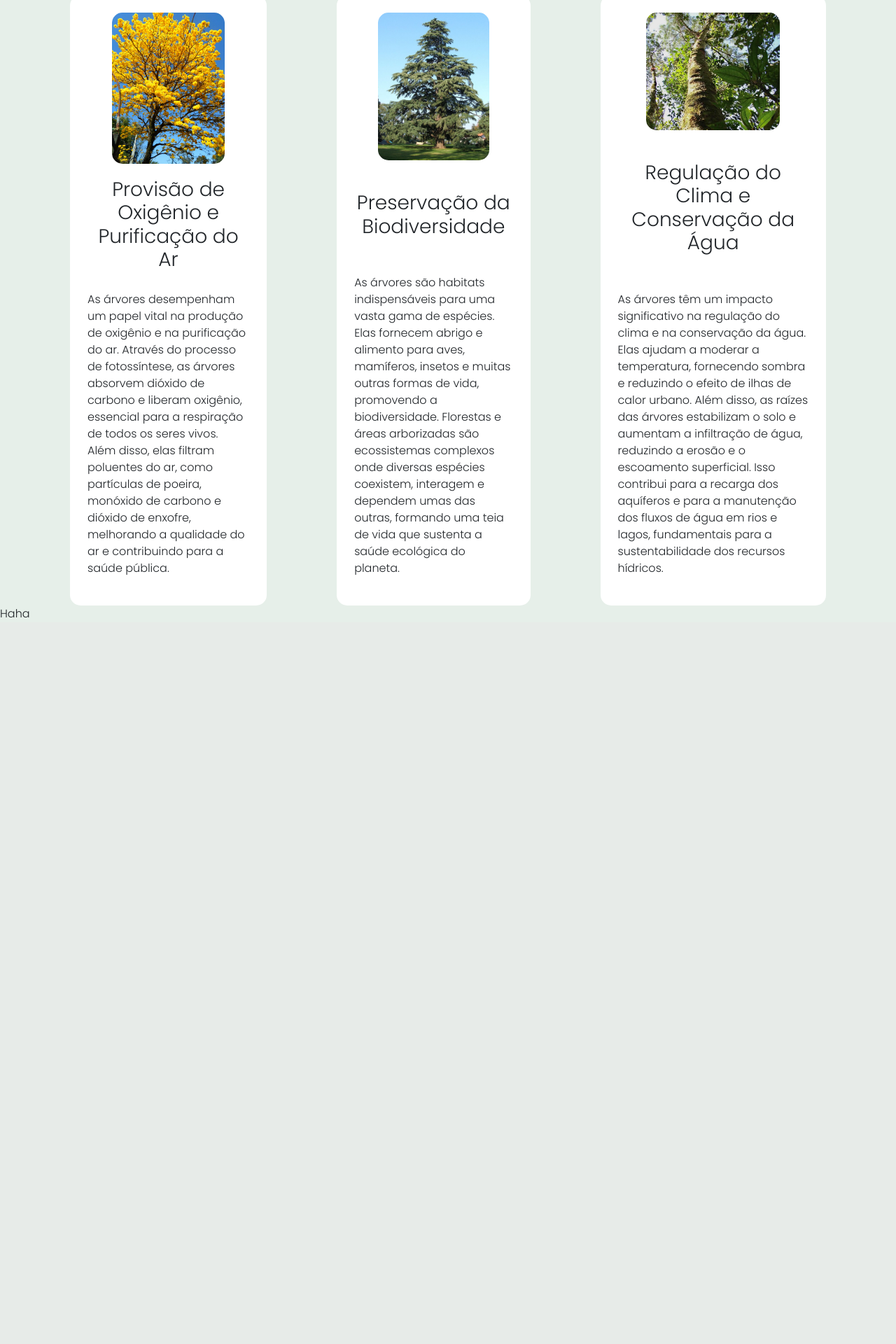
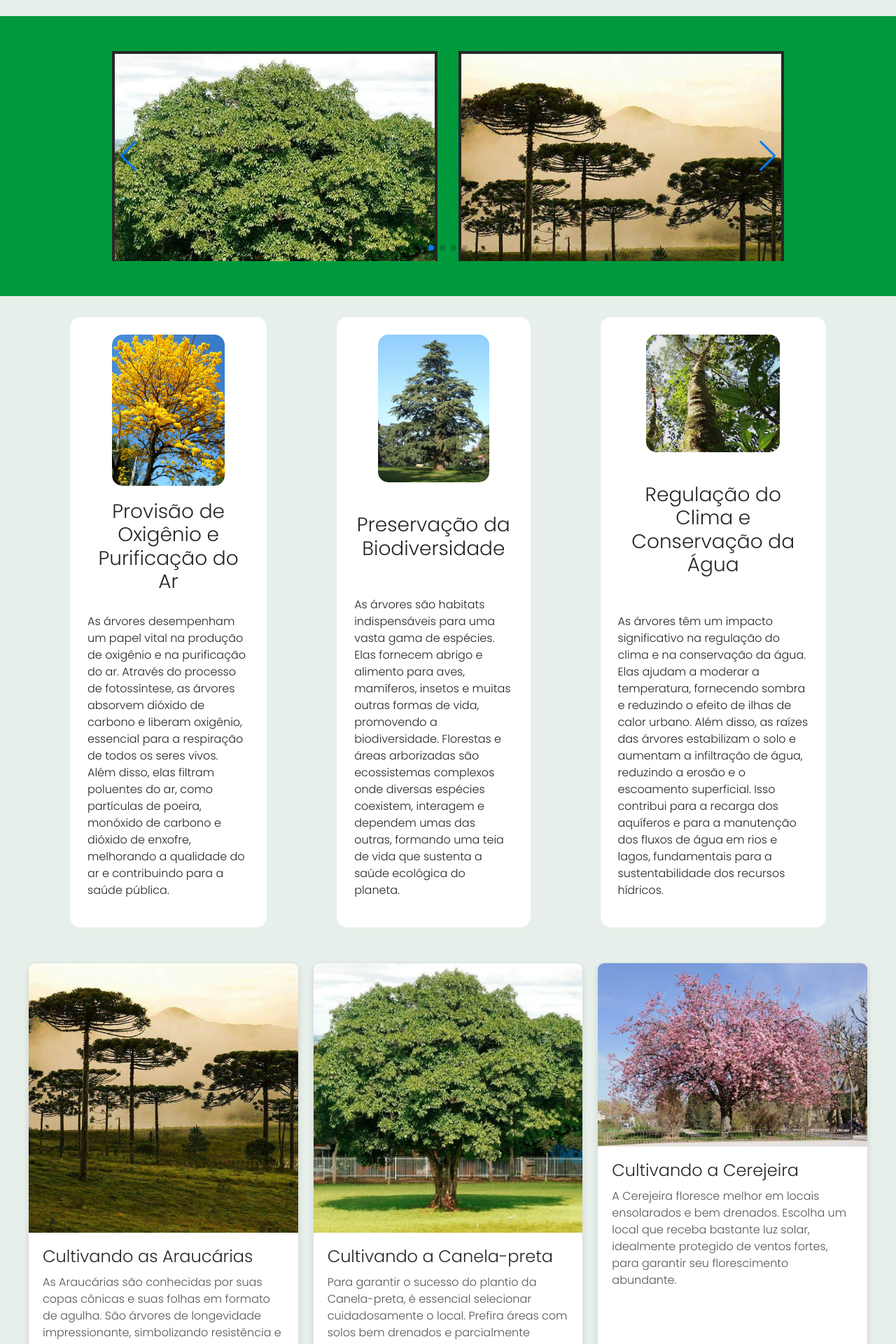
Before and after one commit to luisloko566/tineco, a PHP site: page / in a window 1280 px wide. Shown: the part 1240-3160 px from the top of the page at 70% size. Before the commit the page ends 2123 px from the top, so only its background shows below. Run offline with PHP 8.4, Linux system fonts and the light colour scheme; some libraries are stand-ins or nearby versions.

Commit message:
Add files via upload

```diff
--- a/assets/css/master.css
+++ b/assets/css/master.css
@@ -198,3 +198,67 @@ button:nth-of-type(2):hover {
   max-width: 100%;
   height: auto;
 }
+
+.swiper {
+  width: 960px;
+  height: 300px;
+
+  /* margin: 100px 0; */
+}
+
+.swiper-slide {
+  border: 4px #272727 solid;
+}
+
+.grid-container {
+  max-width: 1200px;
+  margin: 50px auto;
+  display: grid;
+  grid-template-columns: repeat(3, 1fr); /* 3 colunas */
+  gap: 20px;
+}
+
+/* Estilos dos Cards */
+.card {
+  background-color: white;
+  border-radius: 10px;
+  box-shadow: 0 4px 8px rgba(0, 0, 0, 0.1);
+  overflow: hidden;
+  transition: transform 0.3s ease;
+}
+
+.card img {
+  width: 100%;
+  height: auto;
+}
+
+.card-content {
+  padding: 20px;
+}
+
+.card-title {
+  font-size: 1.5rem;
+  margin-bottom: 10px;
+}
+
+.card-text {
+  font-size: 1rem;
+  color: #555;
+}
+
+/* Responsividade */
+@media (max-width: 1024px) {
+  .grid-container {
+    grid-template-columns: repeat(2, 1fr); /* 2 colunas em telas médias */
+  }
+}
+
+@media (max-width: 768px) {
+  .grid-container {
+    grid-template-columns: 1fr; /* 1 coluna em telas pequenas */
+  }
+}
+
+footer {
+  height: 200px;
+}
--- a/index.php
+++ b/index.php
@@ -36,6 +36,25 @@
     <img src="./assets/img/IMG_3049.JPG" style="max-height: 500px; border-radius: 10px;" alt="árvore">
     <p style="text-align: center; width: 400px;">Cada árvore plantada é um passo para a sustentabilidade, o futuro está nas nossas mãos... e nas raízes das árvores que plantamos</p>
 </div>
+<div style="background: #00993C; padding: 50px 0; margin: 30px 0;">
+    <div class="swiper">
+    <!-- Additional required wrapper -->
+    <div class="swiper-wrapper">
+        <!-- Slides -->
+        <div class="swiper-slide"><img style="max-width: 100%;" src="./assets/img/canelapreta.webp" alt=""></div>
+        <div class="swiper-slide"><img style="max-width: 100%;" src="./assets/img/araucaria.jfif" alt=""></div>
+        <div class="swiper-slide"><img style="max-width: 100%;" src="./assets/img/cerejeira.jpg" alt=""></div>
+        <div class="swiper-slide"><img style="max-width: 100%;" src="./assets/img/ipeamarelo.jpg" alt=""></div>
+        ...
+    </div>
+    <!-- If we need pagination -->
+    <div class="swiper-pagination"></div>
+
+    <!-- If we need navigation buttons -->
+    <div class="swiper-button-prev"></div>
+    <div class="swiper-button-next"></div>
+    </div>
+</div>
 <div class="third-section_index">
     <div class="card_index">
         <img src="./assets/img/IMG_3045.JPG" alt="">
@@ -52,7 +71,62 @@
         <h3>Regulação do Clima e Conservação da Água</h3>
         <p>As árvores têm um impacto significativo na regulação do clima e na conservação da água. Elas ajudam a moderar a temperatura, fornecendo sombra e reduzindo o efeito de ilhas de calor urbano. Além disso, as raízes das árvores estabilizam o solo e aumentam a infiltração de água, reduzindo a erosão e o escoamento superficial. Isso contribui para a recarga dos aquíferos e para a manutenção dos fluxos de água em rios e lagos, fundamentais para a sustentabilidade dos recursos hídricos.</p>
     </div>
+
 </div>
+<div class="grid-container">
+    <div class="card">
+        <img src="./assets/img/araucaria.jfif" alt="Placeholder Image">
+        <div class="card-content">
+            <h2 class="card-title">Cultivando as Araucárias</h2>
+            <p class="card-text">As Araucárias são conhecidas por suas copas cônicas e suas folhas em formato de agulha. São árvores de longevidade impressionante, simbolizando resistência e adaptação às condições climáticas da região.</p>
+        </div>
+    </div>
+
+    <div class="card">
+        <img src="./assets/img/canelapreta.webp" alt="Placeholder Image">
+        <div class="card-content">
+            <h2 class="card-title">Cultivando a Canela-preta</h2>
+            <p class="card-text">Para garantir o sucesso do plantio da Canela-preta, é essencial selecionar cuidadosamente o local. Prefira áreas com solos bem drenados e parcialmente sombreadas, criando um ambiente propício ao desenvolvimento saudável da árvore e à diversidade biológica.</p>
+        </div>
+    </div>
+
+    <div class="card">
+        <img src="./assets/img/cerejeira.jpg" alt="Placeholder Image">
+        <div class="card-content">
+            <h2 class="card-title">Cultivando a Cerejeira</h2>
+            <p class="card-text">A Cerejeira floresce melhor em locais ensolarados e bem drenados. Escolha um local que receba bastante luz solar, idealmente protegido de ventos fortes, para garantir seu florescimento abundante.</p>
+        </div>
+    </div>
+
+    <div class="card">
+        <img src="./assets/img/ipeamarelo.jpg" alt="Placeholder Image">
+        <div class="card-content">
+            <h2 class="card-title">Cultivando o Ipê-amarelo</h2>
+            <p class="card-text">"O Ipê-amarelo floresce melhor em solos bem drenados e expostos ao pleno sol. Escolha um local que receba luz solar direta para garantir sua espetacular floração e desenvolvimento saudável.</p>
+        </div>
+    </div>
+</div>
+
+<script>
+    const swiper = new Swiper('.swiper', {
+        // Optional parameters
+        slidesPerView: 2,
+        spaceBetween: 30,
+
+        loop: true,
+
+        // If we need pagination
+        pagination: {
+            el: '.swiper-pagination',
+        },
+
+        // Navigation arrows
+        navigation: {
+            nextEl: '.swiper-button-next',
+            prevEl: '.swiper-button-prev',
+        },
+    });
+</script>
 
 <?php
 
--- a/view/includes/footer.php
+++ b/view/includes/footer.php
@@ -3,7 +3,6 @@
     </div>
 
     <footer>
-      Haha
     </footer>
   </body>
 </html>
--- a/view/includes/header.php
+++ b/view/includes/header.php
@@ -21,8 +21,14 @@
 
   <!-- Javascript -->
     <script src="./assets/js/jquery-3.5.1.js"></script>
-   <script src="./assets/js/bootstrap.min.js"></script>
+    <script src="./assets/js/bootstrap.min.js"></script>
 
+    <link
+      rel="stylesheet"
+      href="https://cdn.jsdelivr.net/npm/swiper@11/swiper-bundle.min.css"
+    />
+
+    <script src="https://cdn.jsdelivr.net/npm/swiper@11/swiper-bundle.min.js"></script>
 
     <title>Tineco</title>
   </head>
```
Also changed, not shown: assets/img/araucaria.jfif (added), assets/img/canelapreta.webp (added), assets/img/cerejeira.jpg (added), assets/img/ipeamarelo.jpg (added).
